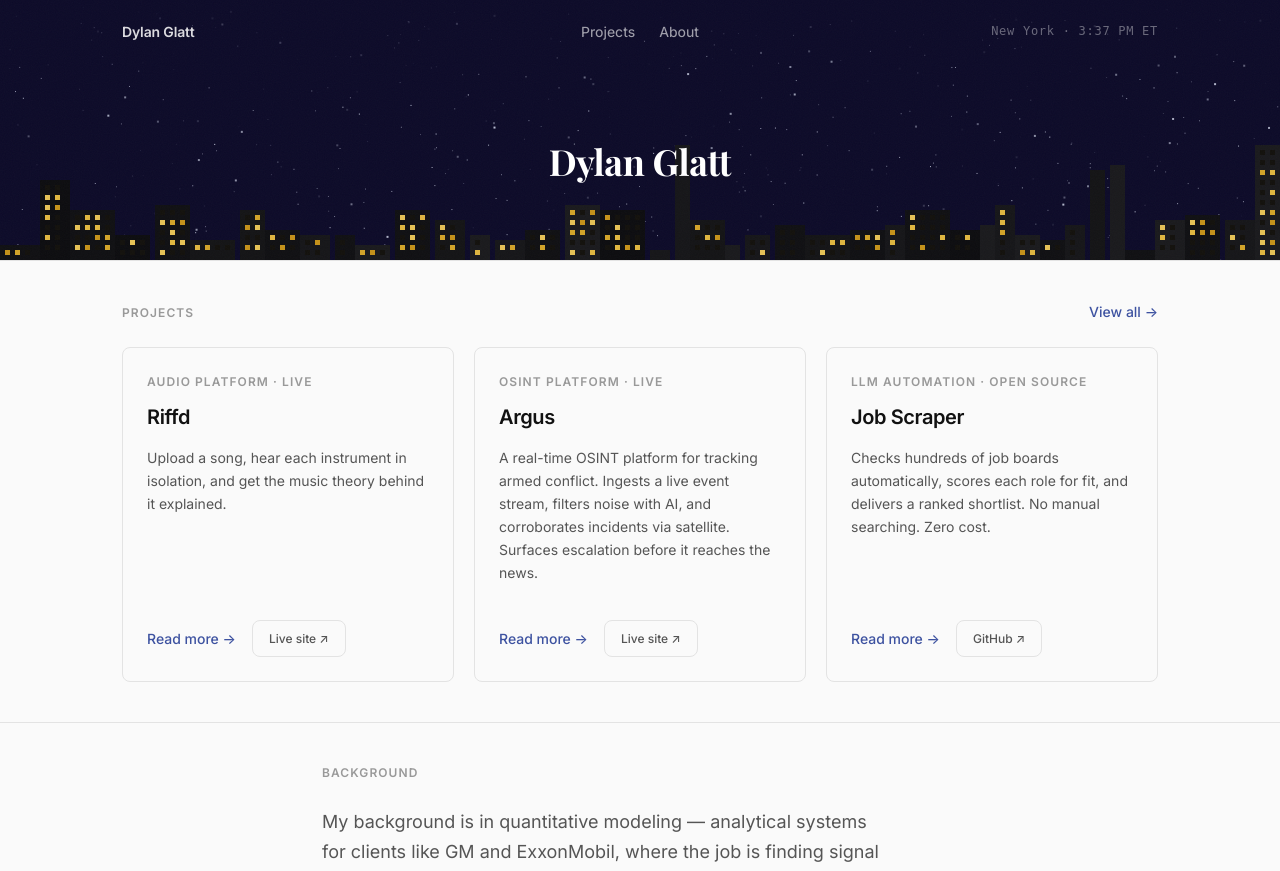
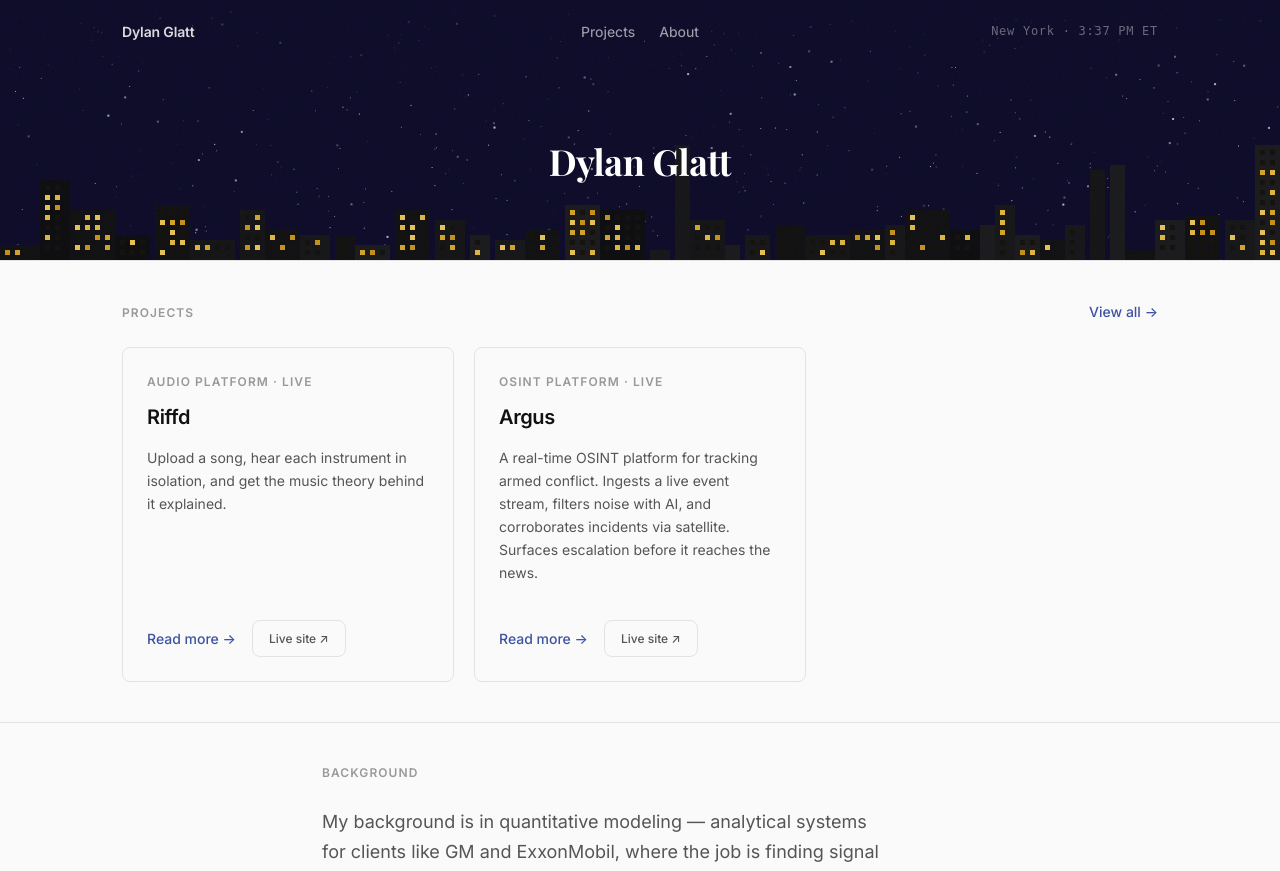
Before and after one commit to dylanglatt/dylanglatt.com, a Flask app: page / in a window 1280 px wide. Shown: the top 871 px of the page. Run offline with Flask 3, Linux system fonts and the light colour scheme.

Commit message:
remove from homepage

```diff
--- a/templates/index.html
+++ b/templates/index.html
@@ -52,17 +52,6 @@
         </div>
       </div>
 
-      <!-- Job Scraper -->
-      <div class="case-card fade-up">
-        <p class="case-card-label">LLM automation &middot; Open source</p>
-        <h3 class="case-card-title"><a href="{{ url_for('work_job_scanner') }}" style="color: inherit; text-decoration: none;">Job Scraper</a></h3>
-        <p class="case-card-desc">Checks hundreds of job boards automatically, scores each role for fit, and delivers a ranked shortlist. No manual searching. Zero cost.</p>
-        <div class="case-card-footer">
-          <a href="{{ url_for('work_job_scanner') }}" class="case-card-cta">Read more &rarr;</a>
-          <a href="https://github.com/dylanglatt/job-scraper" target="_blank" rel="noopener" class="btn btn-secondary" style="font-size: var(--text-xs); padding: var(--sp-2) var(--sp-4);">GitHub &nearr;</a>
-        </div>
-      </div>
-
     </div>
   </div>
 </section>
```
